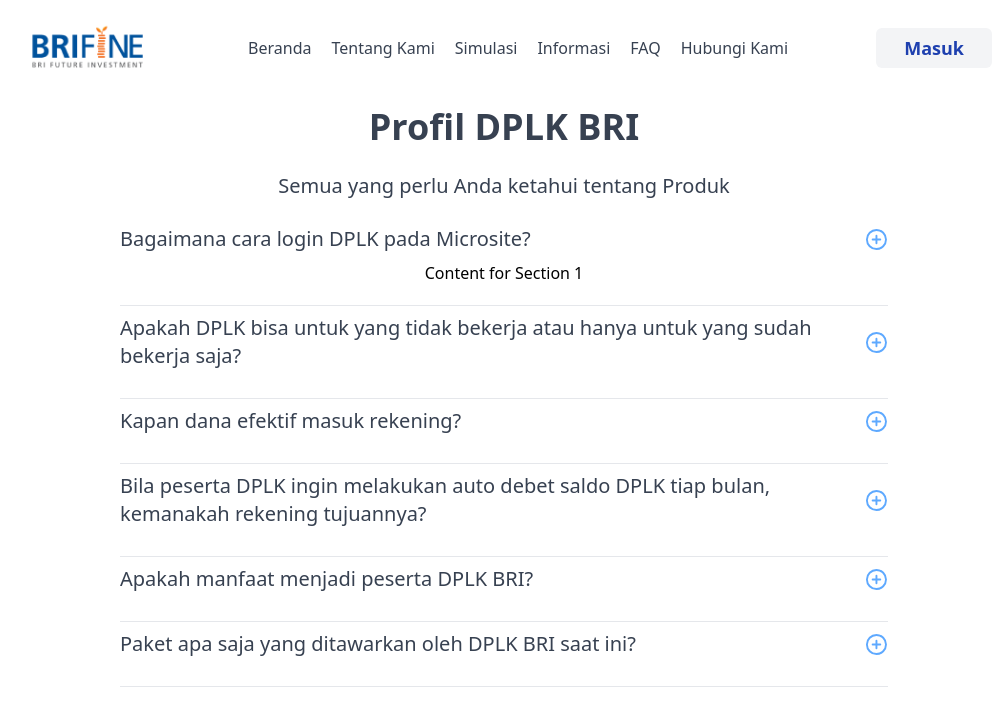
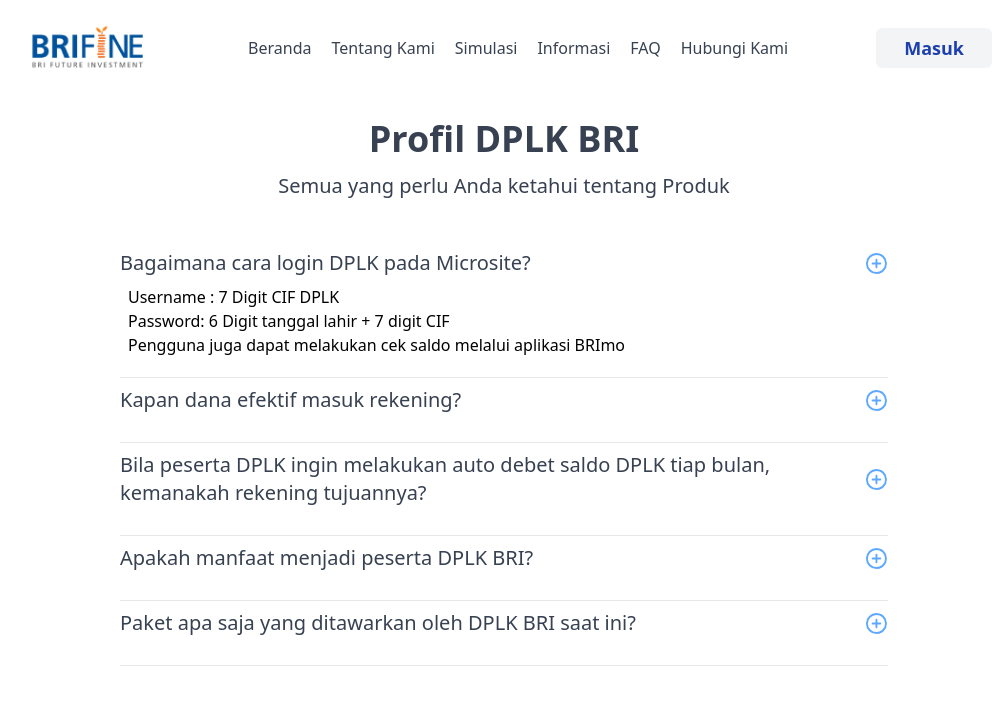
Before and after one commit to hansevant/dplk-site, a React (Create React App) app: page /faq in a window 1280 px wide. Both pictures are taken after a click on the element "Bagaimana cara login DPLK pada Microsite?". Shown: the top 726 px of the page, without its empty margins (136-1131 px from the left). Built offline with nearby package versions, Linux system fonts and the light colour scheme.

Commit message:
fixing bug all pages /feat

```diff
--- a/src/components/Accordion.js
+++ b/src/components/Accordion.js
@@ -15,7 +15,7 @@
         isOpen ? 'opacity-100' : 'opacity-0 h-0'
       }`}
     >
-      {content}
+      <div className='text-left' dangerouslySetInnerHTML={{ __html: content }} />
     </div>
     <hr className='mt-3'/>
   </div>
--- a/src/pages/Faq.js
+++ b/src/pages/Faq.js
@@ -7,11 +7,7 @@
   const accordionItems = [
     {
       title: 'Bagaimana cara login DPLK pada Microsite?',
-      content: 'Content for Section 1',
-    },
-    {
-      title: 'Apakah DPLK bisa untuk yang tidak bekerja atau hanya untuk yang sudah bekerja saja?',
-      content: 'Content for Section 2',
+      content: "Username : 7 Digit CIF DPLK</br>Password: 6 Digit tanggal lahir + 7 digit CIF</br>Pengguna juga dapat melakukan cek saldo melalui aplikasi BRImo",
     },
     {
       title: 'Kapan dana efektif masuk rekening?',
@@ -35,9 +31,9 @@
     <div>
     <Navbar />
         <div className='mx-auto text-center flex flex-col items-center'>
-            <p className="mt-3 text-gray-700 text-4xl font-bold font-['DM Sans'] leading-10">Profil DPLK BRI</p>
-            <p className="my-6 text-gray-700 text-xl font-normal font-['DM Sans'] leading-normal">Semua yang perlu Anda ketahui tentang Produk</p>
-            <div className='w-[768px]'>
+            <p className="mt-6 text-gray-700 text-4xl font-bold font-['DM Sans'] leading-10">Profil DPLK BRI</p>
+            <p className="mb-6 mt-3 text-gray-700 text-xl font-normal font-['DM Sans'] leading-normal">Semua yang perlu Anda ketahui tentang Produk</p>
+            <div className='w-[768px] mt-6'>
                 <Accordion items={accordionItems} />
             </div>
         </div>
--- a/src/pages/Simulation.jsx
+++ /dev/null
@@ -1,44 +0,0 @@
-import React from 'react'
-import Navbar from '../components/Navbar'
-import Mobile from '../assets/img/Mobile.png'
-import '../assets/css/Simulation.css'
-import Input from '../components/SimulationPage/Input'
-import Output from '../components/SimulationPage/Output'
-
-const Simulation = () => {
-
-  const [isCalculated, setIsCalculated] = React.useState(false); // Initial range value
-
-  const handleInput = (e) => {
-    setIsCalculated(true);
-  };
-  const handleOutput = (e) => {
-    setIsCalculated(false);
-  };
-
-  return (
-    <div>
-    <Navbar />
-    <div className="max-w-screen-lg px-4 py-4 mx-auto lg:gap-8 xl:gap-0 lg:flex justify-between">
-
-        <div className="lg:col-span-5">
-          <h1 className="text-sky-800 text-sm ml-8 font-bold font-['DM Sans'] uppercase leading-tight tracking-widest">Simulasi</h1>
-          <p className="text-gray-700 text-4xl my-3 font-bold font-['DM Sans'] leading-10">Tertarik melakukan investasi? <br/> coba hitung simulasi DPLK</p>
-
-          { isCalculated ? (
-            <Output Clicks={handleOutput} />) : (
-            <Input Clicks={handleInput} />)
-            }
-
-        </div>
-
-        <div className="hidden lg:block ml-6">
-            <img src={Mobile} alt="mockup" style={{ width: '325px', height: '555px' }} />
-        </div>
-
-        </div>
-    </div>
-  )
-}
-
-export default Simulation
```
Also changed, not shown: 1 other file (tests, documents, lock files or other folders).
